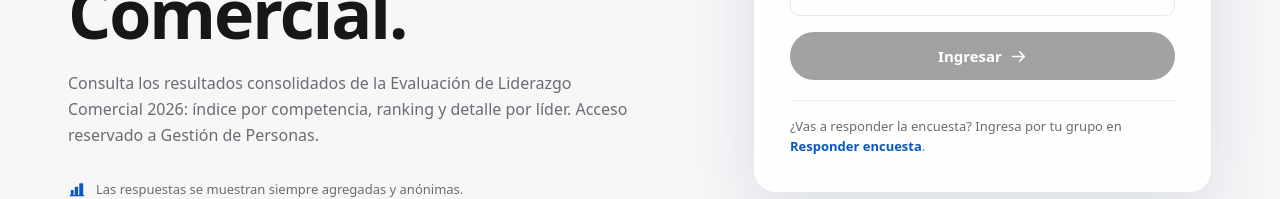
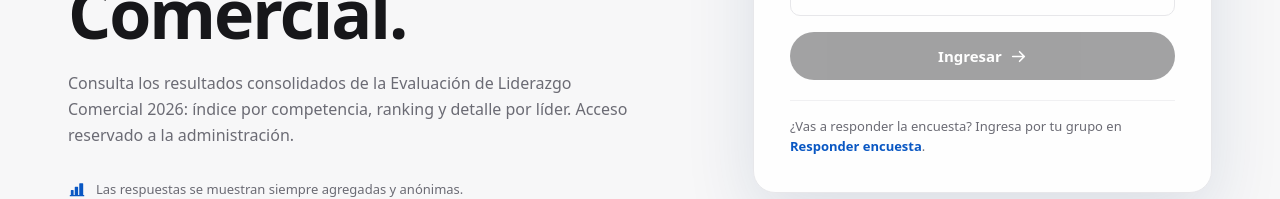
Before and after one commit to astridsevillap-star/dashboard-headcount-nogasa, a Next.js app in the folder evaluacion-cultural/: page /login in a window 1280 px wide. Shown: the part 459-658 px from the top of the page. Built offline with nearby package versions, Linux system fonts and the light colour scheme; no server answers.

Commit message:
Actualizar terminología de liderazgo comercial

```diff
--- a/evaluacion-cultural/src/app/login/page.tsx
+++ b/evaluacion-cultural/src/app/login/page.tsx
@@ -35,7 +35,7 @@ export default function LoginPage() {
         </h1>
         <p className="mt-6 max-w-xl text-[16px] leading-relaxed text-ink-500">
           Consulta los resultados consolidados de la Evaluación de Liderazgo Comercial {EDICION}: índice por
-          competencia, ranking y detalle por líder. Acceso reservado a Gestión de Personas.
+          competencia, ranking y detalle por líder. Acceso reservado a la administración.
         </p>
         <div className="mt-8 flex items-start gap-2.5 text-[13px] text-ink-500">
           <ChartBar size={18} weight="fill" className="mt-px shrink-0 text-brand-600" />
```
